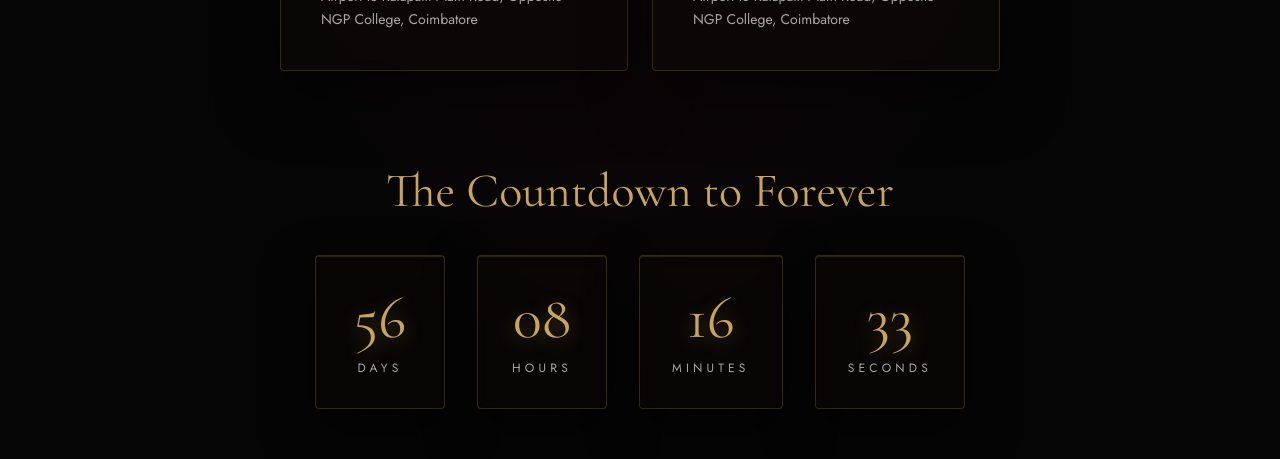
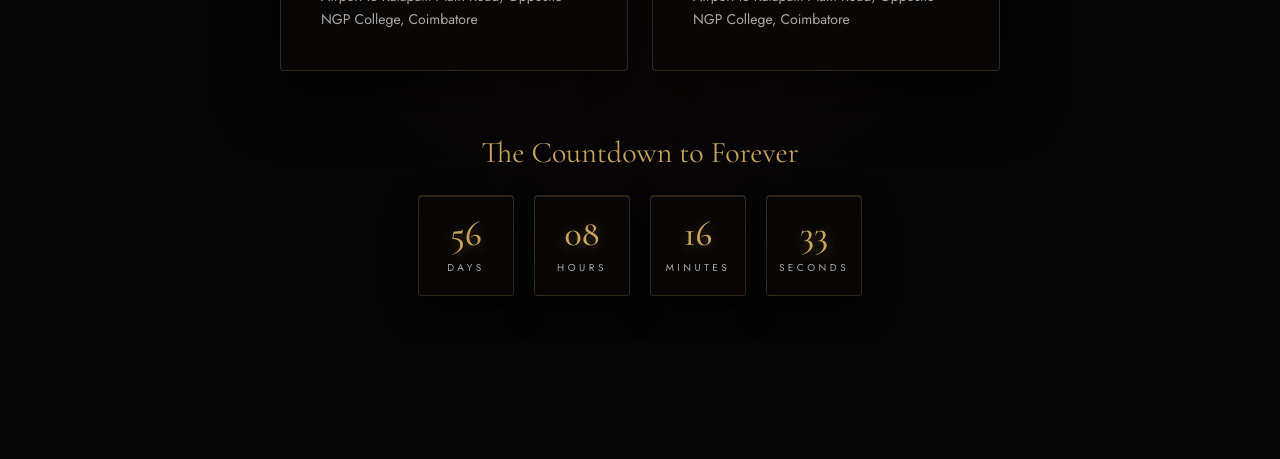
Before and after one commit to spraveenpk/wedding-invitation, a Next.js app: page / in a window 1280 px wide. Shown: the part 5500-5959 px from the top of the page. Built offline with nearby package versions, Linux system fonts and the light colour scheme.

Commit message:
Make countdown timer more compact and elegant

```diff
--- a/app/page.tsx
+++ b/app/page.tsx
@@ -311,11 +311,11 @@ export default function Home() {
               </div>
             </div>
 
-            <div className="io-reveal mt-16 sm:mt-24">
-              <h3 className="font-display text-2xl sm:text-3xl md:text-5xl text-gold">
+            <div className="io-reveal mt-12 sm:mt-16">
+              <h3 className="font-display text-xl sm:text-2xl md:text-3xl text-gold">
                 The Countdown to Forever
               </h3>
-              <div className="mt-6 sm:mt-10">
+              <div className="mt-4 sm:mt-6">
                 <Countdown />
               </div>
             </div>
--- a/components/Countdown.tsx
+++ b/components/Countdown.tsx
@@ -58,30 +58,30 @@ export default function Countdown() {
 
   return (
     <div
-      className="flex flex-wrap items-stretch justify-center gap-4 md:gap-8"
+      className="flex items-stretch justify-center gap-2 sm:gap-3 md:gap-5 max-w-lg mx-auto"
       role="timer"
       aria-label={`Countdown to the Muhurtham on ${WEDDING_CONFIG.muhurtham.day}, ${WEDDING_CONFIG.muhurtham.date}`}
     >
       {units.map((unit) => (
         <div
           key={unit.label}
-          className="flex min-w-[84px] flex-col items-center rounded-sm border border-border bg-card/70 px-5 py-6 backdrop-blur-sm md:min-w-[130px] md:px-8 md:py-8"
+          className="flex flex-1 min-w-[64px] max-w-[96px] flex-col items-center rounded-sm border border-border bg-card/75 px-2.5 py-3 sm:px-3.5 sm:py-4 md:px-4 md:py-5 backdrop-blur-sm shadow-[0_12px_30px_rgba(0,0,0,0.5)] transition-transform duration-300 hover:border-gold/60"
           style={{
             boxShadow:
-              "0 20px 50px rgba(0,0,0,0.55), inset 0 1px 0 rgba(201,164,92,0.18)",
+              "0 12px 30px rgba(0,0,0,0.5), inset 0 1px 0 rgba(201,164,92,0.18)",
           }}
         >
           <span
             suppressHydrationWarning
-            className="font-display text-4xl leading-none text-gold md:text-6xl"
+            className="font-display text-2xl sm:text-3xl md:text-4xl font-medium leading-none text-gold"
             style={{
               textShadow:
-                "0 4px 18px rgba(201,164,92,0.35), 0 1px 0 rgba(0,0,0,0.6)",
+                "0 2px 12px rgba(201,164,92,0.35), 0 1px 0 rgba(0,0,0,0.6)",
             }}
           >
             {unit.value}
           </span>
-          <span className="mt-3 text-[10px] uppercase tracking-luxe text-body-soft md:text-xs">
+          <span className="mt-1.5 sm:mt-2 text-[8px] sm:text-[9px] md:text-[10px] uppercase tracking-wider sm:tracking-luxe text-body-soft">
             {unit.label}
           </span>
         </div>
```
